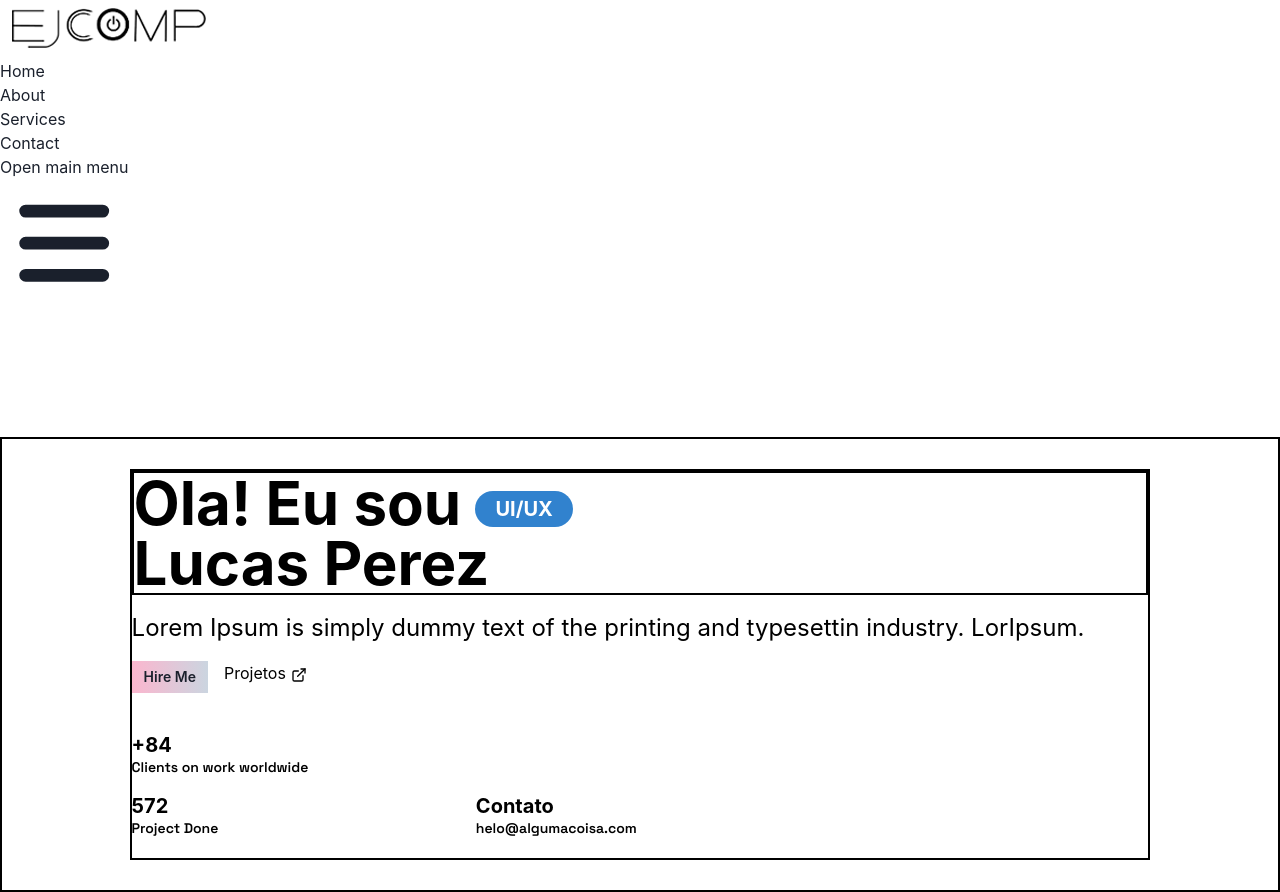
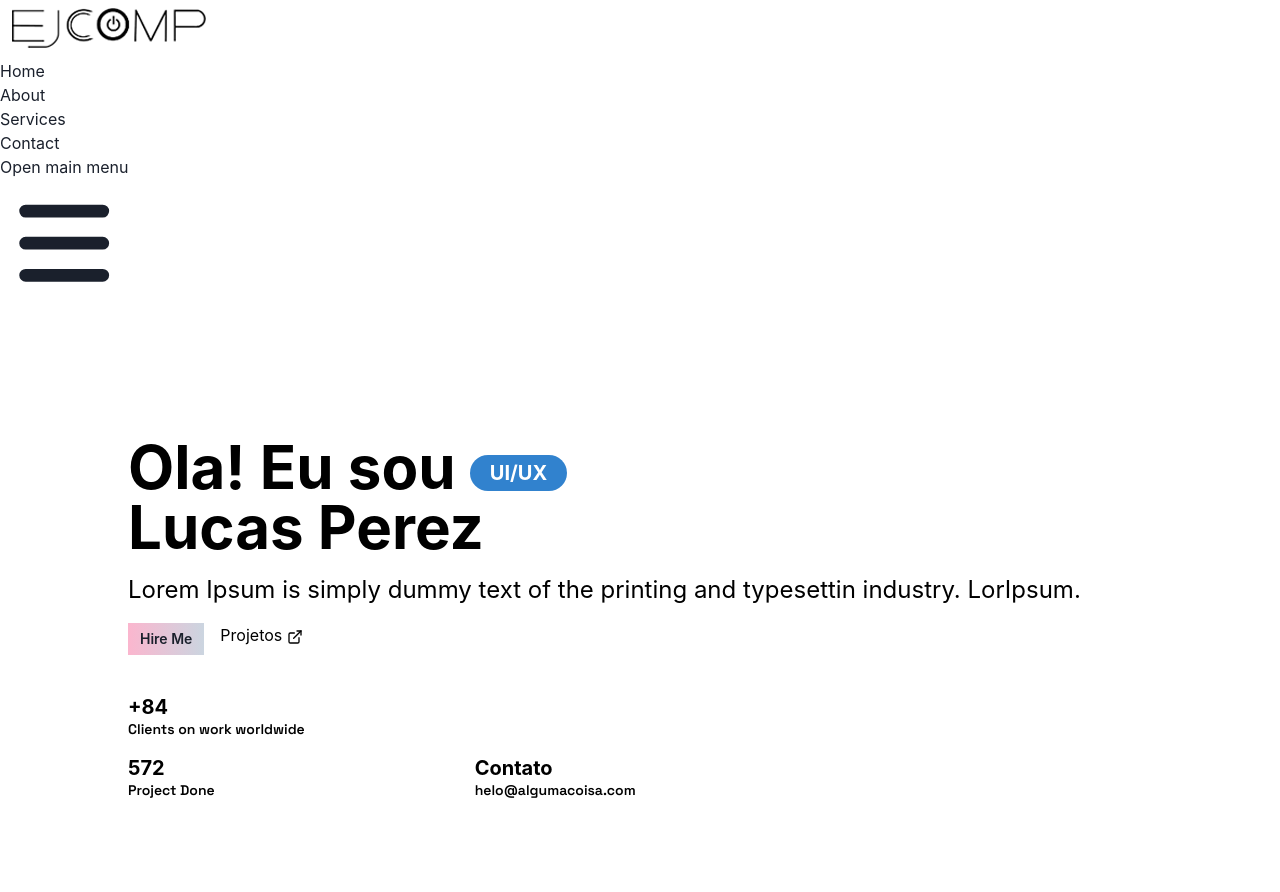
Before and after one commit to ejcompunesp/template-portfolio, a React (Vite) app: page / in a window 1280 px wide. After the commit the page ends 850 px from the top, so only its background shows below. Built offline with nearby package versions, Linux system fonts and the light colour scheme; a web font is replaced by a local one.

Commit message:
refactor: tirando as bordas

```diff
--- a/src/components/Main/index.tsx
+++ b/src/components/Main/index.tsx
@@ -18,8 +18,8 @@ export const Main = () => {
   const { t, i18n } = useTranslation()
 
   return (
-    <Box bg="white" w="100%" h="100%" color="black" mt="130px" border={'2px'}>
-      <VStack border={'2px'}
+    <Box bg="white" w="100%" h="100%" color="black" mt="130px">
+      <VStack
         mx={['8%','10%']}
         my={['15px', '30px']}
         spacing="15px"
@@ -27,7 +27,7 @@ export const Main = () => {
       >
 
         {/* title component*/}
-        <Box position="relative" border={'2px'}>
+        <Box position="relative">
           <Heading size={['xl', '3xl']}>
             {t('apresentation')}
             <Badge variant="solid"
```
